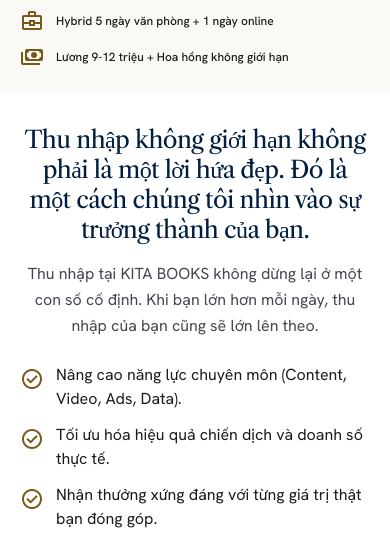
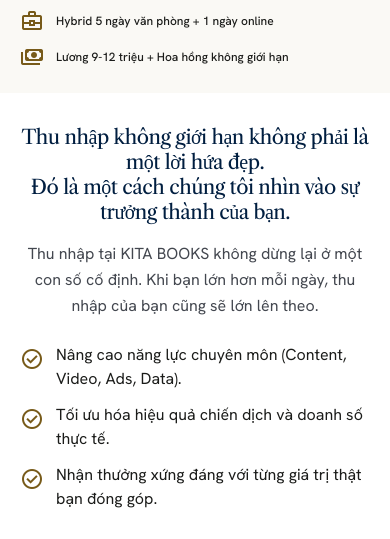
Before and after one commit to VicTran/kita-books-recruitment, a plain HTML site: page index.html in a window 390 px wide. Shown: the part 967-1506 px from the top of the page. Drawn offline with nearby package versions, Linux system fonts and the light colour scheme.

Commit message:
Adjust Thu nhap section header to fit exactly 2 lines on mobile

```diff
--- a/index.html
+++ b/index.html
@@ -170,7 +170,7 @@
 <section class="px-margin-mobile md:px-gutter editorial-border-t editorial-border-b bg-surface-container-lowest py-8 md:py-[80px]" id="gioi-thieu">
 <div class="max-w-7xl mx-auto">
 <div class="text-center mb-8 md:mb-16">
-<h2 class="font-headline-lg text-[24px] md:text-headline-lg text-primary mb-4 md:mb-6 leading-tight md:leading-relaxed balance tracking-tight">Thu nhập không giới hạn không phải là một lời hứa đẹp. Đó là một cách chúng tôi nhìn vào sự trưởng thành của bạn.</h2>
+<h2 class="font-headline-lg text-[20px] md:text-headline-lg text-primary mb-4 md:mb-6 leading-tight md:leading-relaxed tracking-tight">Thu nhập không giới hạn không phải là một lời hứa đẹp.<br>Đó là một cách chúng tôi nhìn vào sự trưởng thành của bạn.</h2>
 <p class="font-body-lg text-body-md md:text-body-lg text-on-surface-variant max-w-4xl mx-auto leading-relaxed mb-6 md:mb-10"><span class="block mb-4 md:mb-8">Thu nhập tại KITA BOOKS không dừng lại ở một con số cố định. Khi bạn lớn hơn mỗi ngày, thu nhập của bạn cũng sẽ lớn lên theo.</span></p><ul class="text-left max-w-lg mx-auto space-y-3 md:space-y-2 mb-6 md:mb-10 list-none"><li class="flex items-start gap-3 md:gap-2 text-body-md"><span class="material-symbols-outlined text-secondary text-base mt-1 shrink-0">check_circle</span> Nâng cao năng lực chuyên môn (Content, Video, Ads, Data).</li><li class="flex items-start gap-3 md:gap-2 text-body-md"><span class="material-symbols-outlined text-secondary text-base mt-1 shrink-0">check_circle</span> Tối ưu hóa hiệu quả chiến dịch và doanh số thực tế.</li><li class="flex items-start gap-3 md:gap-2 text-body-md"><span class="material-symbols-outlined text-secondary text-base mt-1 shrink-0">check_circle</span> Nhận thưởng xứng đáng với từng giá trị thật bạn đóng góp.</li></ul><span class="block italic text-primary font-medium text-center px-4 md:px-0 text-sm md:text-body-md">Tại đây, chúng tôi không chỉ trả lương cho thời gian, chúng tôi trân trọng và đầu tư vào sự trưởng thành của bạn.</span>
 </div>
 <div class="flex justify-center -mt-2">
```
